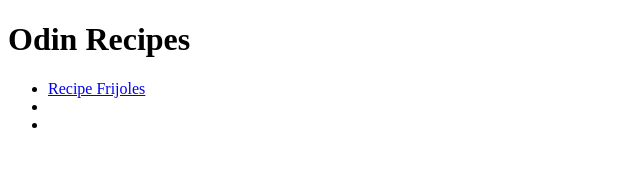
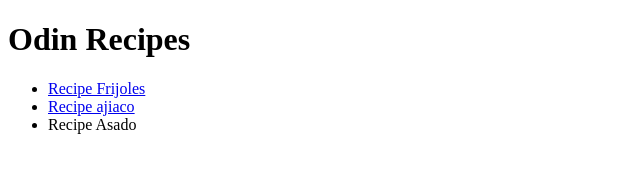
Before and after one commit to moralessaiz/odin-recipes, a plain HTML site: page index.html in a window 1280 px wide. Shown: the whole page, without its empty margins (0-640 px from the left). Drawn offline with Linux system fonts and the light colour scheme.

Commit message:
Fix names of links of unorder list on index.html

```diff
--- a/index.html
+++ b/index.html
@@ -9,8 +9,8 @@
         <h1>Odin Recipes</h1>
         <ul>
             <li><a href="recipes/frijoles.html">Recipe Frijoles</a></li>
-            <li><a href="recipes/ajiaco.html"></a></li>
-            <li><a href="recipes/asado.html"></a></li>
+            <li><a href="recipes/ajiaco.html">Recipe ajiaco</a></li>
+            <li><a href="recipes/asado.html"></a>Recipe Asado</li>
         </ul>
 
     </body>
```
